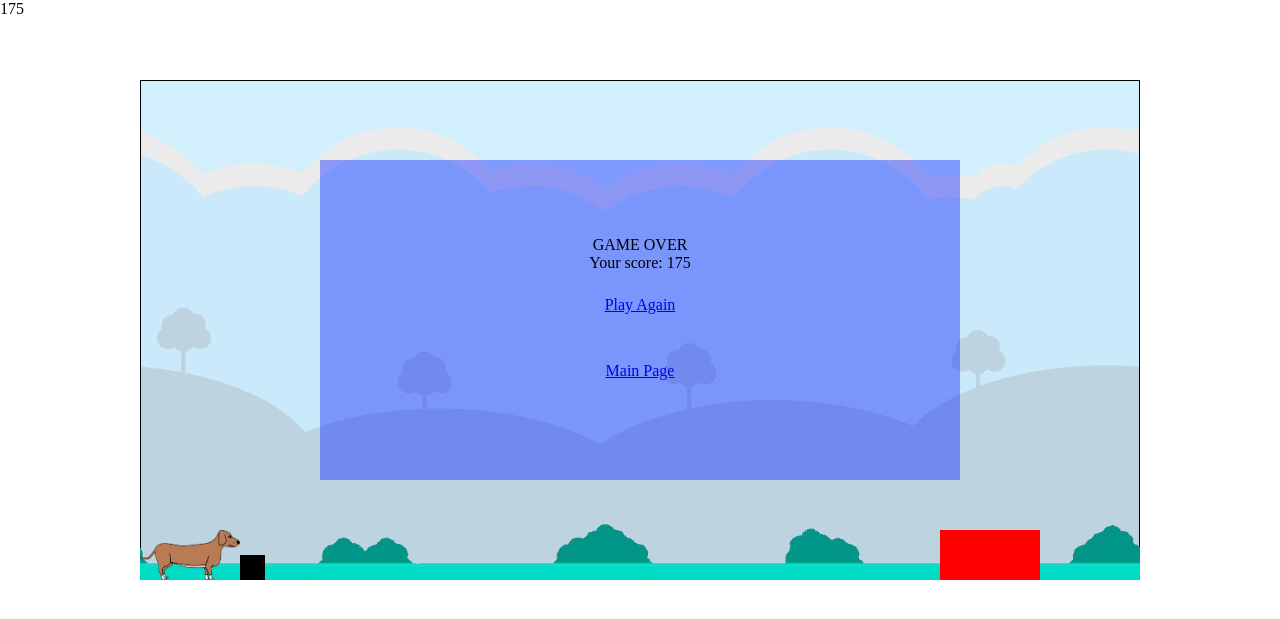
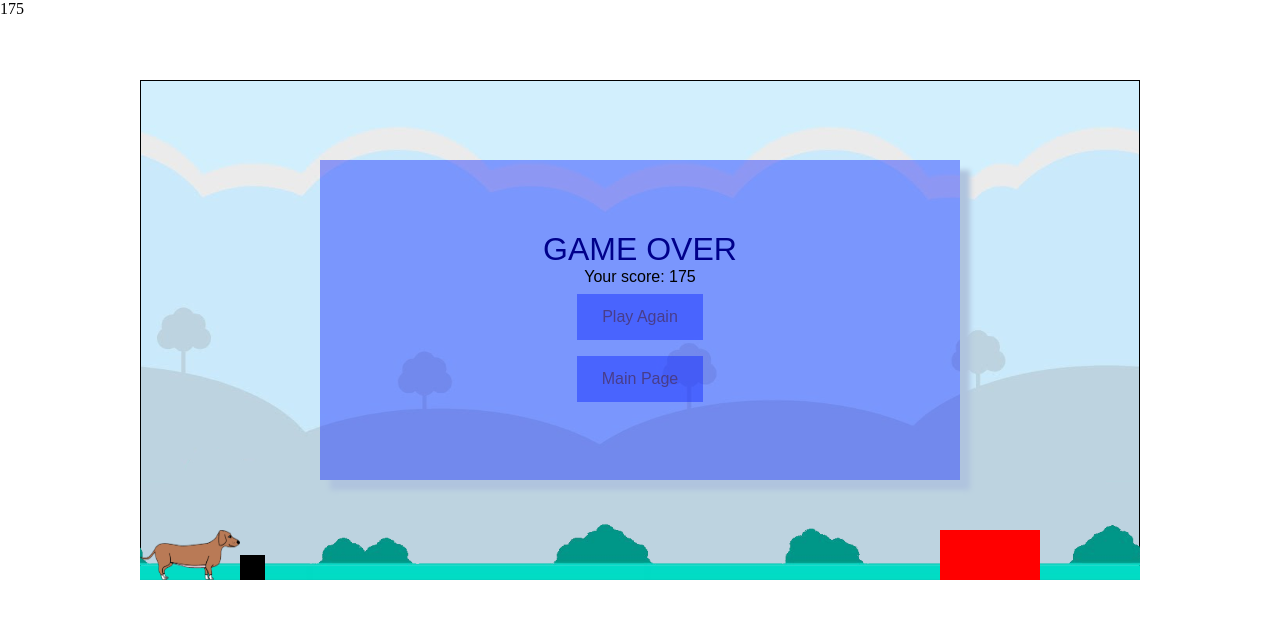
Before and after one commit to FilipKoniuszewski/chrome-dog, a Flask app: page /game in a window 1280 px wide. Shown: the top 619 px of the page. Run offline with Flask 2, Linux system fonts and the light colour scheme.

Commit message:
changing GAMEOVER display

```diff
--- a/static/game.css
+++ b/static/game.css
@@ -78,6 +78,8 @@
     top: 450px;
 }
 #game-result{
+    box-shadow: 10px 10px 5px lightsteelblue;
+    font-family: Copperplate, Papyrus, fantasy;
     display: none;
     flex-direction: column;
     justify-content: center;
@@ -90,3 +92,22 @@
     left: 50%;
     transform: translate(-50%,0);
 }
+a:link {
+    text-decoration: none;
+    padding: 14px 25px;
+    border-color: blue;
+    color: darkslateblue;
+    box-shadow: 0 0 40px 40px rgba(0, 25, 255, 0.4) inset, 0 0 0 0 blanchedalmond;
+    transition: all 150ms ease-in-out;
+}
+a:hover {
+    color: blueviolet;
+    box-shadow: 0 0 10px 0 lightskyblue inset, 0 0 10px 4px lightskyblue;}
+
+a:visited {
+    color: darkslateblue;
+}
+#result_text {
+    color: darkblue;
+    font-size: 200%;
+}
--- a/static/main.css
+++ b/static/main.css
@@ -9,5 +9,5 @@ h1 {
 a {
     display: block;
     text-align: center;
-    margin: 3vh auto;
+    margin: 1vh auto;
 }
```
